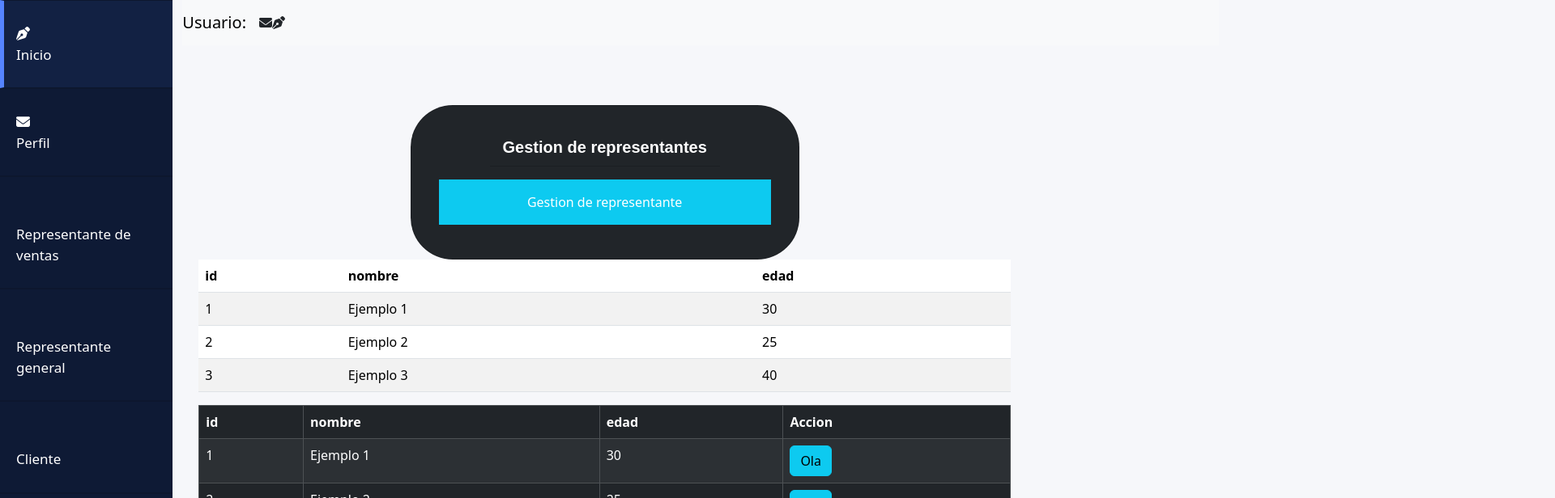
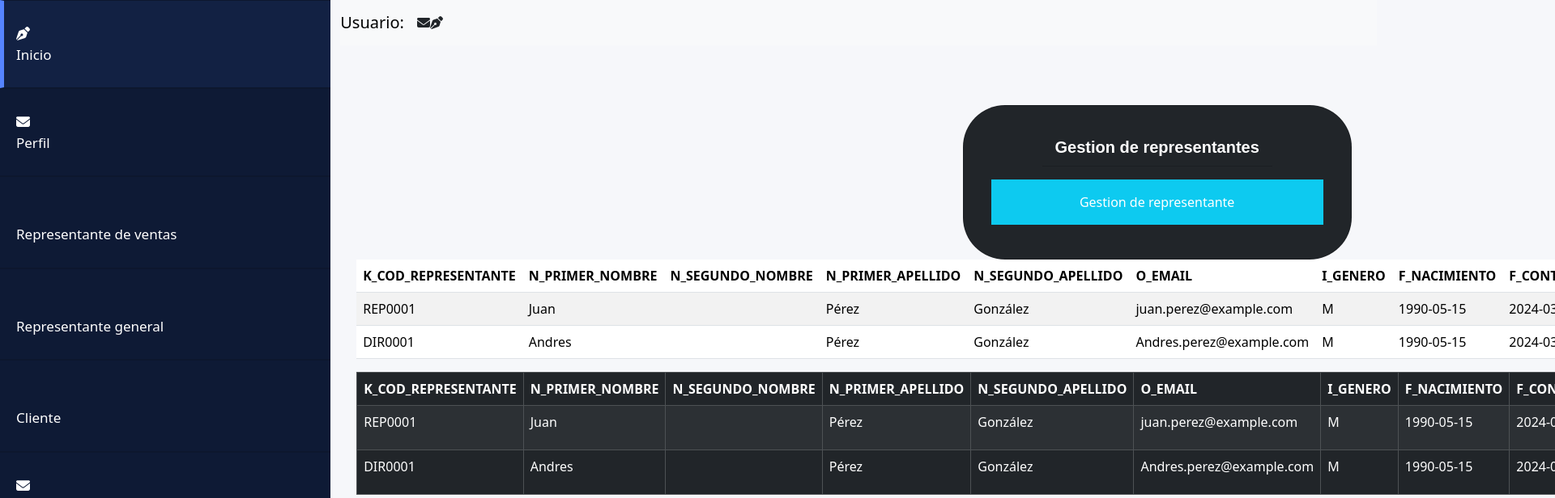
Before and after one commit to kevingmez98/PruebaConexion, a React (Create React App) app in the folder React-Side/front/: page /gestion-representante in a window 1280 px wide. Shown: the top 616 px of the page at 81% size, 1920 px wide, since content can reach past the window. Built offline with nearby package versions, Linux system fonts and the light colour scheme.

Commit message:
modificadas tablas que muestran los datos

```diff
--- a/React-Side/front/src/Routes/Rep-general/GestionarRepresentante.js
+++ b/React-Side/front/src/Routes/Rep-general/GestionarRepresentante.js
@@ -2,18 +2,108 @@ import CardComponent from "../../public-component/Card/CardComponent";
 import SimpleTable from "../../public-component/JSONTable/SimpleTable";
 import BtnTable from "../../public-component/JSONTable/BtnTable";
 function GestionarRepresentante() {
-    const jsonData = [
-        { id: 1, nombre: 'Ejemplo 1', edad: 30 },
-        { id: 2, nombre: 'Ejemplo 2', edad: 25 },
-        { id: 3, nombre: 'Ejemplo 3', edad: 40 },
-      ];
+    const jsonData =
+    {
+        "records": [
+            [
+                "REP0001",
+                "Juan",
+                null,
+                "Pérez",
+                "González",
+                "juan.perez@example.com",
+                "M",
+                "1990-05-15",
+                "2024-03-31",
+                "1234567890",
+                "Calle 123",
+                "25",
+                "001",
+                "1"
+            ],
+            [
+                "DIR0001",
+                "Andres",
+                null,
+                "Pérez",
+                "González",
+                "Andres.perez@example.com",
+                "M",
+                "1990-05-15",
+                "2024-03-31",
+                "1234567890",
+                "Calle 123",
+                "DIR0001",
+                "001",
+                "1"
+            ]
+        ],
+        "fields": [
+            {
+                "name": "K_COD_REPRESENTANTE",
+                "type": "OTHER"
+            },
+            {
+                "name": "N_PRIMER_NOMBRE",
+                "type": "OTHER"
+            },
+            {
+                "name": "N_SEGUNDO_NOMBRE",
+                "type": "OTHER"
+            },
+            {
+                "name": "N_PRIMER_APELLIDO",
+                "type": "OTHER"
+            },
+            {
+                "name": "N_SEGUNDO_APELLIDO",
+                "type": "OTHER"
+            },
+            {
+                "name": "O_EMAIL",
+                "type": "OTHER"
+            },
+            {
+                "name": "I_GENERO",
+                "type": "CHAR"
+            },
+            {
+                "name": "F_NACIMIENTO",
+                "type": "DATE"
+            },
+            {
+                "name": "F_CONTRATO",
+                "type": "DATE"
+            },
+            {
+                "name": "Q_NUM_TELEFONO",
+                "type": "OTHER"
+            },
+            {
+                "name": "O_DIRECCION",
+                "type": "OTHER"
+            },
+            {
+                "name": "K_COD_REP_SUP",
+                "type": "OTHER"
+            },
+            {
+                "name": "K_COD_CLASIFICACION",
+                "type": "OTHER"
+            },
+            {
+                "name": "K_COD_REGION",
+                "type": "OTHER"
+            }
+        ]
+    };
 
     return (
         <div>
             <CardComponent titulo={"Gestion de representantes"}>
                 <div className="p-3 mb-2 bg-info text-white">Gestion de representante</div>
             </CardComponent>
-         <SimpleTable dataJson={jsonData}></SimpleTable>
+            <SimpleTable dataJson={jsonData}></SimpleTable>
             <BtnTable dataJson={jsonData}></BtnTable>
         </div>
 
--- a/React-Side/front/src/public-component/JSONTable/BtnTable.js
+++ b/React-Side/front/src/public-component/JSONTable/BtnTable.js
@@ -8,30 +8,29 @@ import Table from 'react-bootstrap/Table';
 
 function BtnTable({ dataJson }) {
 
-    //Los elementos que se coloquen en la etiqueta deben ser CustomComp, dentro de estos estarán los elementos que se quieren agregar a la tabla
-
-    // Si no hay datos
-    if (!dataJson || dataJson.length === 0) {
+      // Si no hay datos
+      if (!dataJson || !dataJson.records||!dataJson.fields) {
         return <p>No hay datos.</p>;
     }
 
-    // Claves del primer objeto del JSON para usarlas como encabezados de la tabla
-    const headers = Object.keys(dataJson[0]);
+     // En records estarán los datos consultados, en fields lo nombres de los campo
+    const {records, fields} = dataJson;
 
     return (
             <Table responsive striped bordered hover variant="dark">
-                <TableHeader headers={headers} extraHeaders={['Accion']}></TableHeader>
+                <TableHeader headers={fields} extraHeaders={['Accion']}></TableHeader>
                 <tbody>
                     {/* Se generan los datos de la tabla */}
-                    {dataJson.map((item, index) => (
+
+                    {records.map((record, index) => (
                         <tr key={`t-${index}`}>
                             {/* Iterar sobre las claves y mostrar el valor */}
-                            {headers.map(header => (
+                            {record.map((value, idx) => (
                                 /*El react fragment permite envolver elementos sin agregar cosas al DOM
                                     Acá no es tan necesario pero lo dejo ya que es la tabla de ejemplo
                                 */
-                                <React.Fragment key={`t-${header}-${index}`}>
-                                    <TableCell>{item[header]}</TableCell>
+                                <React.Fragment key={`c-${index}-${idx}`}>
+                                    <TableCell>{value}</TableCell>
                                 </React.Fragment>
                             ))}
                             <TableCell>
--- a/React-Side/front/src/public-component/JSONTable/Part/TableHeader.js
+++ b/React-Side/front/src/public-component/JSONTable/Part/TableHeader.js
@@ -7,12 +7,15 @@ function TableHeader({ headers, extraHeaders }) {
             <tr>
                 {/*Se iteran los headers para los encabezados de la tabla*/}
                 {headers.map(header => (
-                    <th key={header}>{header}</th>
+                    <th key={header.name}>{header.name}</th>
                 ))}
                 {/*Se iteran los headers extra para los encabezados de la tabla*/}
-                {extraHeaders.map(header => (
-                    <th key={header}>{header}</th>
-                ))}
+                {/* Se verifica si extraHeaders existe y no está vacío antes de mostrarlos */}
+                {extraHeaders && extraHeaders.length > 0 && (
+                    extraHeaders.map(header => (
+                        <th key={header}>{header}</th>
+                    ))
+                )}
             </tr>
         </thead>
 
--- a/React-Side/front/src/public-component/JSONTable/SimpleTable.js
+++ b/React-Side/front/src/public-component/JSONTable/SimpleTable.js
@@ -5,26 +5,24 @@ import TableCell from './Part/TableCell';
 
 function SimpleTable({ dataJson }) {
 
-    //Los elementos que se coloquen en la etiqueta deben ser CustomComp, dentro de estos estarán los elementos que se quieren agregar a la tabla
-
     // Si no hay datos
-    if (!dataJson || dataJson.length === 0) {
+    if (!dataJson || !dataJson.records||!dataJson.fields) {
         return <p>No hay datos.</p>;
     }
 
-    // Claves del primer objeto del JSON para usarlas como encabezados de la tabla
-    const headers = Object.keys(dataJson[0]);
+    // En records estarán los datos consultados, en fields lo nombres de los campos
+    const {records, fields} = dataJson;
 
     return (
             <Table responsive striped>
-                <TableHeader headers={headers} extraHeaders={[]}></TableHeader>
+                <TableHeader headers={fields}></TableHeader>
                 <tbody>
                     {/* Se generan los datos de la tabla */}
-                    {dataJson.map((item, index) => (
+                    {records.map((record, index) => (
                         <tr key={`t-${index}`}>
                             {/* Iterar sobre las claves y mostrar el valor */}
-                            {headers.map(header => (
-                                    <TableCell key={`t-${header}-${index}`}>{item[header]}</TableCell>
+                            {record.map((value, idx) => (
+                                    <TableCell key={`c-${index}-${idx}`}>{value}</TableCell>
                                 ))}
                         </tr>
                     ))}
```
